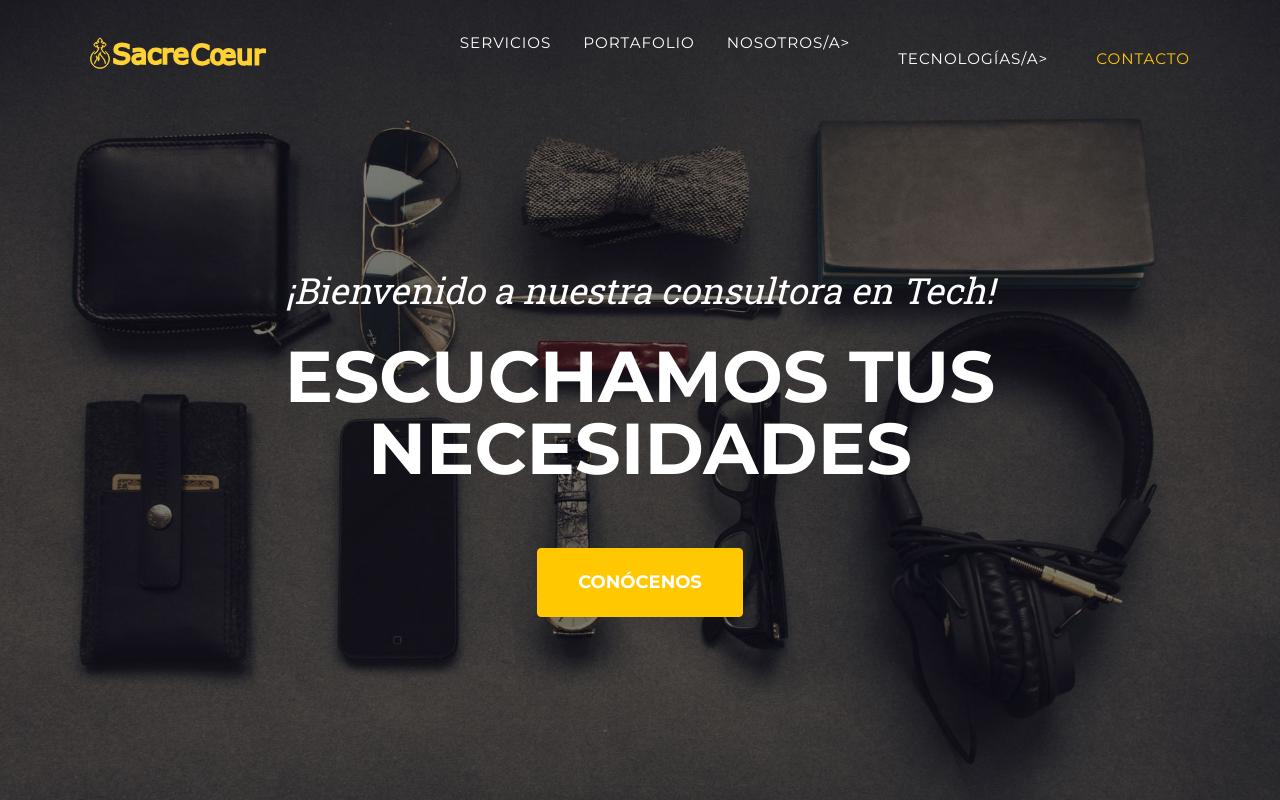
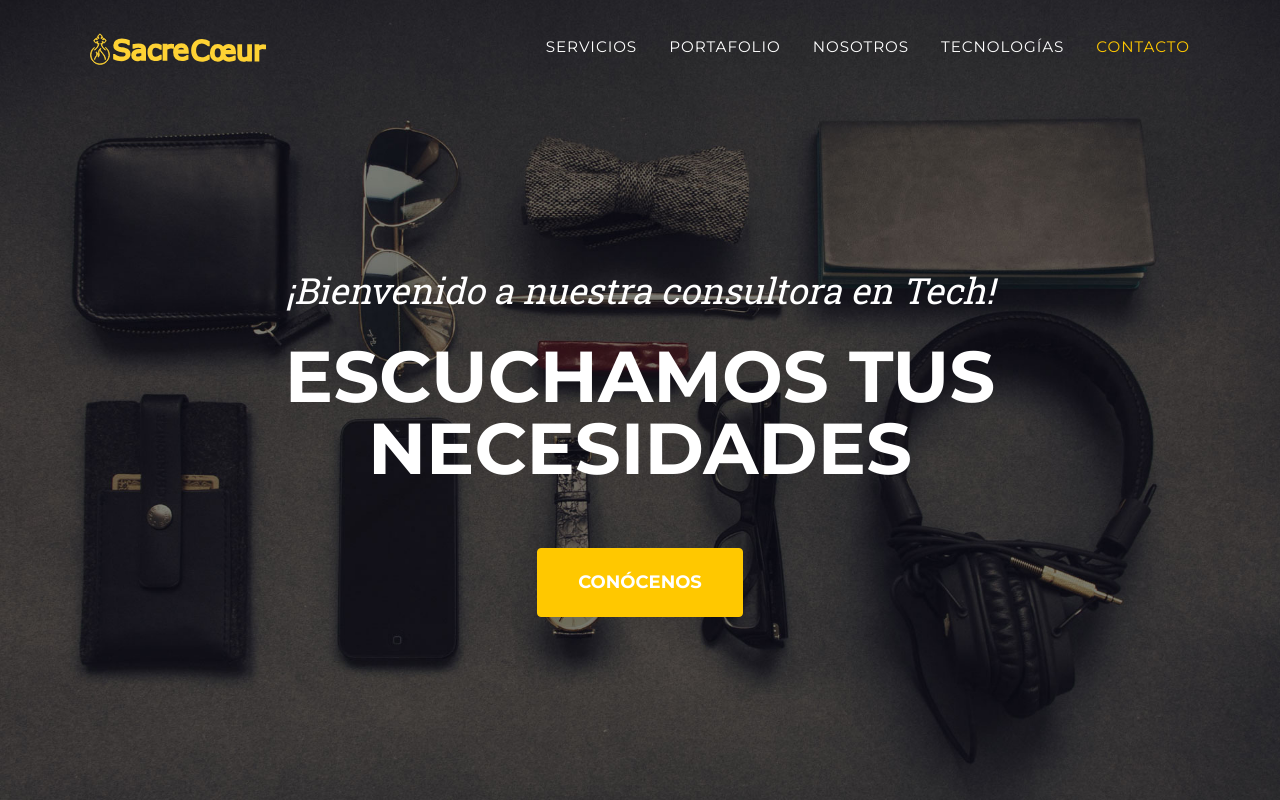
Before and after one commit to devmalvarado/Sacre-Landing, a plain HTML site: page index.html in a window 1280 px wide. Shown: the top 800 px of the page. Drawn offline with nearby package versions, Linux system fonts and the light colour scheme.

Commit message:
correcciones orto

```diff
--- a/index.html
+++ b/index.html
@@ -27,10 +27,10 @@
                 </button>
                 <div class="collapse navbar-collapse" id="navbarResponsive">
                     <ul class="navbar-nav text-uppercase ms-auto py-4 py-lg-0">
-                        <li class="nav-item"><a class="nav-link" href="#services">Servicios</a></li>
-                        <li class="nav-item"><a class="nav-link" href="#portfolio">Portafolio</a></li>
-                        <li class="nav-item"><a class="nav-link" href="#about">Nosotros/a></li>
-                        <li class="nav-item"><a class="nav-link" href="#team">Tecnologías/a></li>
+                        <li class="nav-item"><a class="nav-link" href="#services">Servicios </a></li>
+                        <li class="nav-item"><a class="nav-link" href="#portfolio">Portafolio </a></li>
+                        <li class="nav-item"><a class="nav-link" href="#about">Nosotros</a> </li>
+                        <li class="nav-item"><a class="nav-link" href="#team">Tecnologías</a></li>
                         <li class="nav-item"><a class="nav-link" href="#contact">Contacto</a></li>
                     </ul>
                 </div>
@@ -83,7 +83,7 @@
         <section class="page-section bg-light" id="portfolio">
             <div class="container">
                 <div class="text-center">
-                    <h2 class="section-heading text-uppercase">Portfolio</h2>
+                    <h2 class="section-heading text-uppercase">Portafolio</h2>
                     <h3 class="section-subheading text-muted">Lorem ipsum dolor sit amet consectetur.</h3>
                 </div>
                 <div class="row">
```
